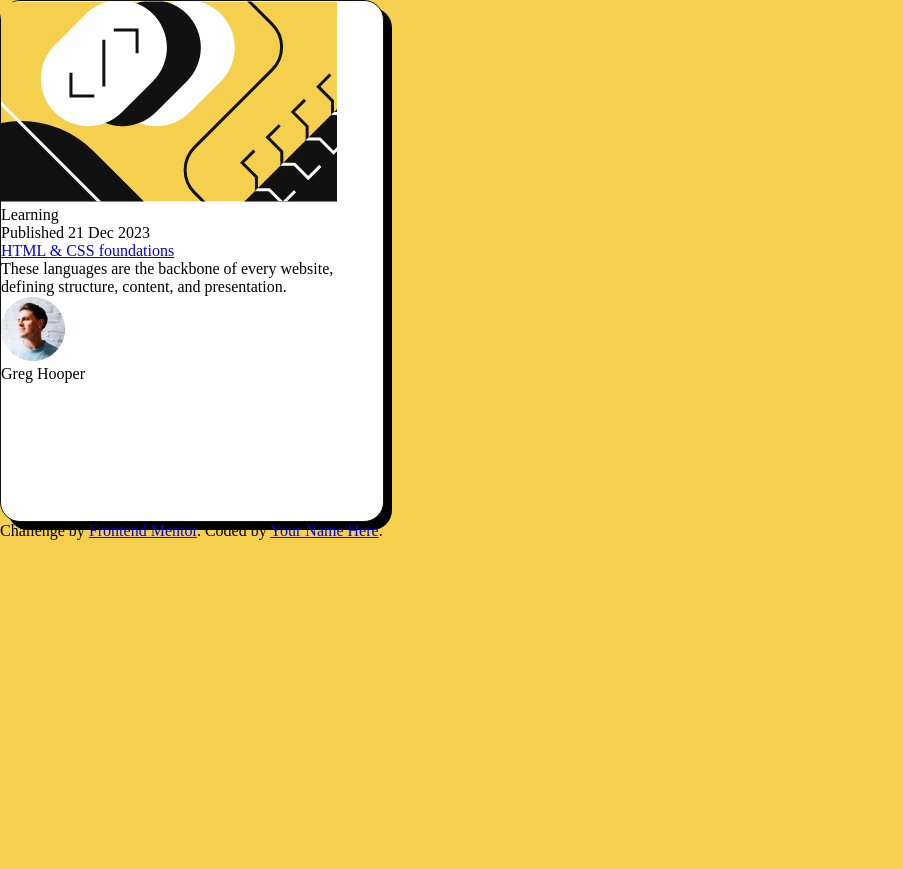
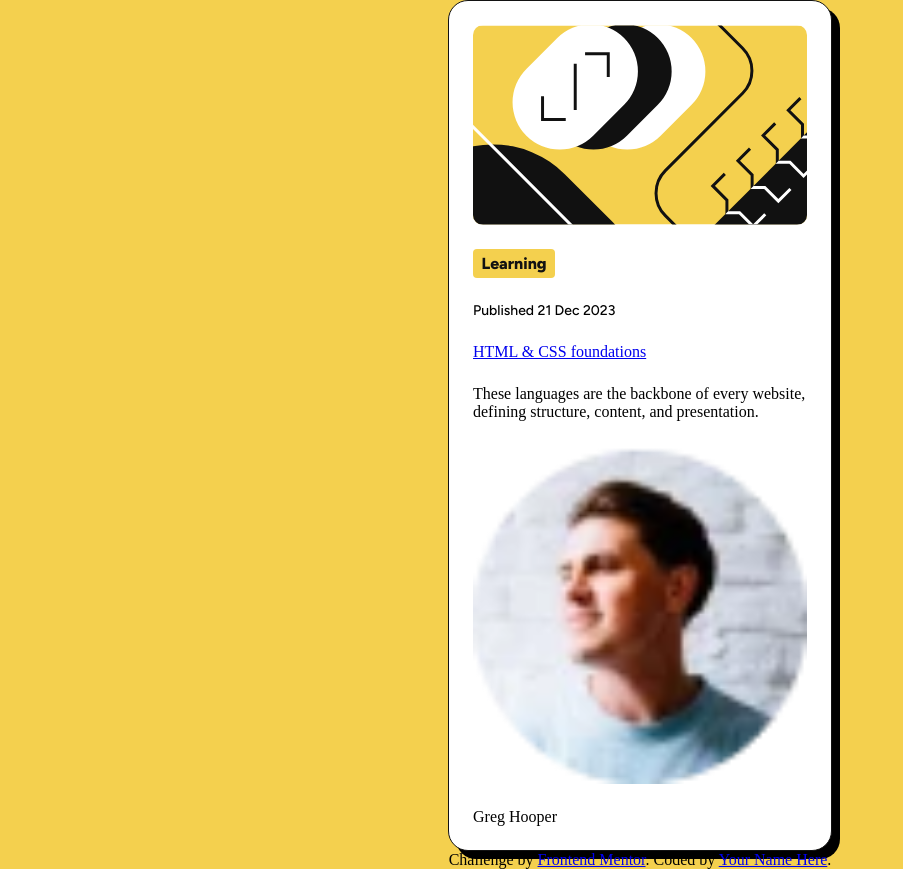
Before and after one commit to Siblife/BLOG_CARD_FRONTEND_MENTOR, a plain HTML site: page index.html in a window 1280 px wide. Shown: the whole page, without its empty margins (0-903 px from the left). Before the commit the page ends 800 px from the top, so only its background shows below. Drawn offline with Linux system fonts and the light colour scheme.

Commit message:
css continue

```diff
--- a/assets/styles.css
+++ b/assets/styles.css
@@ -14,14 +14,45 @@
 body {
     min-height: 100vh;
     background: var(--yellow-color);
+    display: flex;
+    flex-direction: column;
+    justify-content: center;
+    align-items: center;
 }
 
 .main_container {
-    width: 384px;
-    height: 522px;
+    background: var(--white-color);
     border: 1px solid var(--gray950-color);
-    border-radius: 20px;
-    background: var(--white-color);
     box-shadow: 0px 4px 4px rgba(0, 0, 0, 25);
     box-shadow: 8px 8px 0px rgba(0, 0, 0, 100);
+    border-radius: 20px;
+    width: 384px;
+    display: flex;
+    flex-direction: column;
+    gap: 24px;
+    padding: 24px;
 }
+
+.article_image {
+    border-radius: 10px;
+}
+
+.border_learning {
+    background: var(--yellow-color);
+    border-radius: 4px;
+    width: 82px;
+    height: 29px;
+    display: flex;
+    justify-content: center;
+    align-items: center;
+    font-family: 'Figtree', sans-serif;
+    font-size: 16px;
+    font-weight: 800;
+    color: var(--gray950-color);
+}
+
+.date_published {
+    font-family: 'Figtree', sans-serif;
+    font-size: 14px;
+    font-weight: 500;
+}
--- a/index.html
+++ b/index.html
@@ -14,11 +14,11 @@
 </head>
 <body>
 <div class="main_container">
-  <img src="./assets/images/illustration-article.svg" alt="Article illustration of the HTML & CSS foundations" >
-  <div class="border_learning">
-    <p>Learning</p>
-  </div>
-  <p>Published 21 Dec 2023</p>
+  <img src="./assets/images/illustration-article.svg" alt="Article illustration of the HTML & CSS foundations" class="article_image">
+
+  <p class="border_learning">Learning</p>
+
+  <p class="date_published">Published 21 Dec 2023</p>
 
   <a href="#">HTML & CSS foundations</a>
 
```
